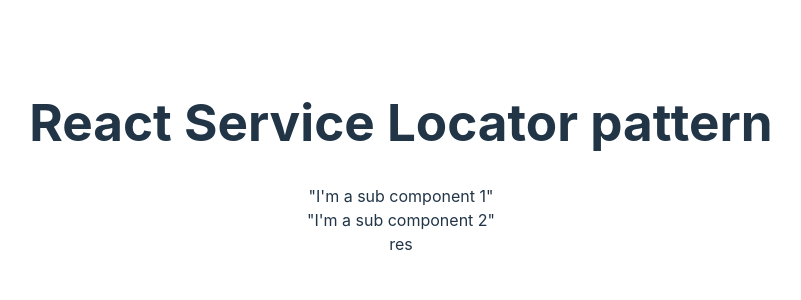
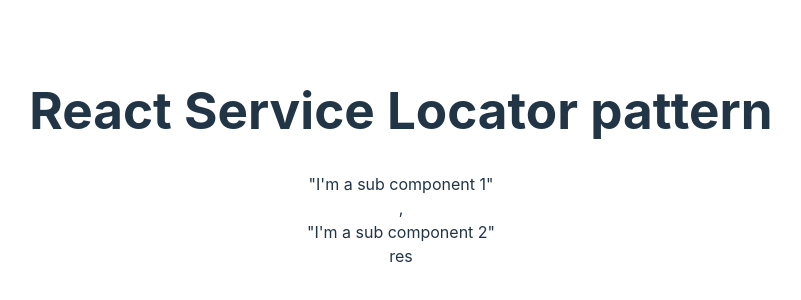
Before and after one commit to ChenPeleg/react-service-locator, a React (Vite) app: page / in a window 1280 px wide. Shown: the part 242-542 px from the top of the page, without its empty margins (239-1040 px from the left). Built offline with nearby package versions, Linux system fonts and the light colour scheme.

Commit message:
the consumer works

```diff
--- a/src/components/Comsumer.tsx
+++ b/src/components/Comsumer.tsx
@@ -9,10 +9,11 @@
 }) => {
     const [simpleService, localStorageService] = useService([SimpleService,LocalStorageService]);
     const k = simpleService.getFromLocalStorage('key');
+    const l = localStorageService.getItem('key');
 
     return <div> "I'm a sub component 1"
         <div>
-            {k}
+            {k}, {l}
             {children}
         </div></div>;
 };
--- a/src/services/hook/useService.ts
+++ b/src/services/hook/useService.ts
@@ -4,13 +4,13 @@
 
 // Overload signatures
 export function useService<T extends ServiceConstructorClass>(serviceClass: T): InstanceType<T>;
-export function useService<T extends ServiceConstructorClass>(serviceClass: T[]): InstanceType<T>[];
+export function useService<T extends ServiceConstructorClass[]>(serviceClass: [...T]): { [K in keyof T]: InstanceType<T[K]> };
 
-
+// Implementation
 export function useService<T extends ServiceConstructorClass>(serviceClass: T | T[]) {
     const services = useContext(GlobalServicesContext);
     if (Array.isArray(serviceClass)) {
-        return serviceClass.map((service) => services.getService(service)) as InstanceType<T>[];
+        return serviceClass.map((service) => services.getService(service)) as any;
     }
     return services.getService(serviceClass) as InstanceType<T>;
 }
```
